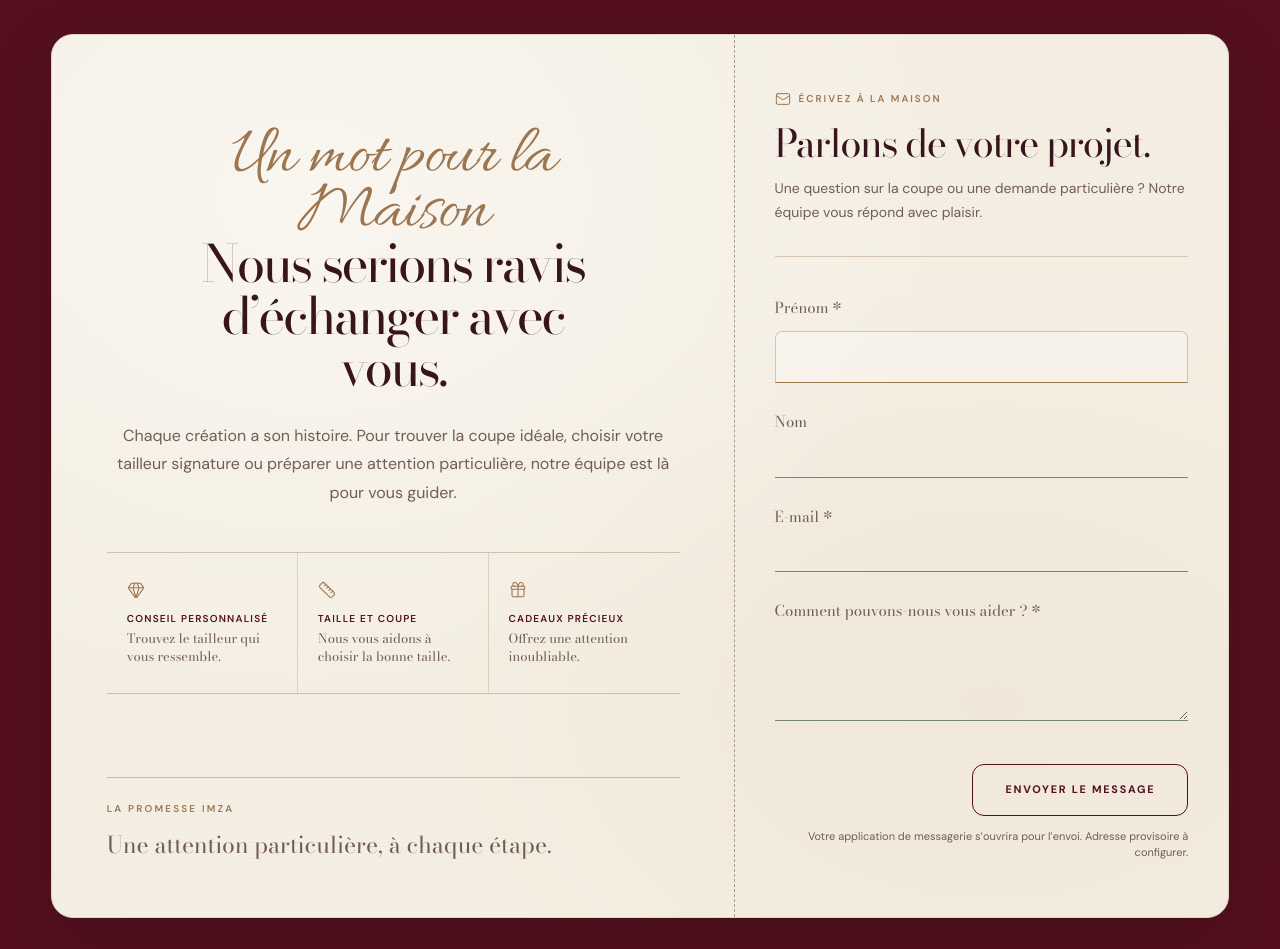
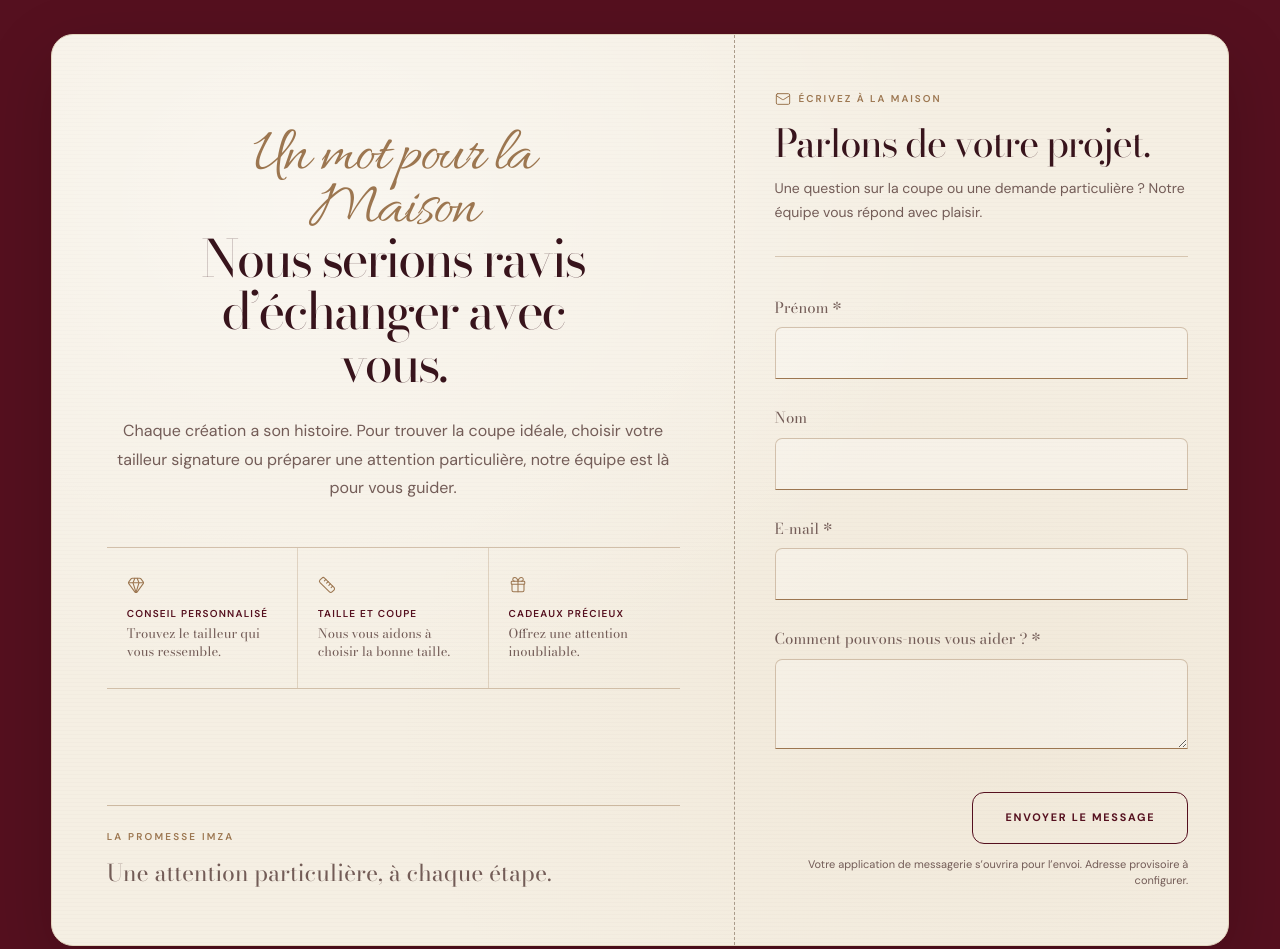
Before and after one commit to Hicham2115/Imza, a Next.js app: page / in a window 1280 px wide. Shown: the part 5520-6469 px from the top of the page. Built offline with nearby package versions, Linux system fonts and the light colour scheme.

Commit message:
your message

```diff
--- a/app/globals.css
+++ b/app/globals.css
@@ -83,16 +83,6 @@ body {
 
 .contact-script {
   font-family: var(--font-script), "Apple Chancery", cursive;
-}
-
-.contact-first-name {
-  height: 3.25rem;
-  margin-top: 0.75rem;
-  border: 1px solid rgb(156 118 80 / 38%);
-  border-bottom-color: #9c7650;
-  border-radius: 0.45rem 0.45rem 0 0;
-  padding-inline: 0.85rem;
-  background: rgb(255 255 255 / 28%);
 }
 
 .contact-stamps {
--- a/components/contact.tsx
+++ b/components/contact.tsx
@@ -22,7 +22,7 @@ const contactTopics = [
 ];
 
 const fieldClassName =
-  "mt-2 h-9 w-full border-0 border-b border-[#788478] bg-transparent px-0 font-sans text-base text-[#38141c] outline-none placeholder:text-transparent";
+  "contact-form-field mt-2 h-[3.25rem] w-full rounded-t-[0.45rem] border border-[#9c7650]/40 border-b-[#9c7650] bg-white/25 px-[0.85rem] font-sans text-base text-[#38141c] outline-none placeholder:text-transparent";
 
 export default function Contact() {
   const [submitted, setSubmitted] = useState(false);
@@ -59,8 +59,8 @@ export default function Contact() {
         className="contact-paper mx-auto grid max-w-[1480px] overflow-hidden rounded-[22px] border border-[#e2d5bf] text-primary shadow-[0_24px_70px_rgba(0,0,0,0.18)] lg:grid-cols-[1.16fr_0.84fr]"
       >
         <div className="flex flex-col px-7 py-10 sm:px-12 sm:py-12 lg:min-h-[820px] lg:justify-between lg:px-[8%] lg:py-14">
-          <div className="mx-auto max-w-[760px] text-center lg:mt-10">
-            <p className="contact-script relative z-10 text-[clamp(3.3rem,5.5vw,5.6rem)] leading-[0.78] tracking-[-0.02em] text-[#9c7650]">
+          <div className="mx-auto w-full max-w-[900px] text-center lg:mt-10">
+            <p className="contact-script relative z-10 mx-auto max-w-[12ch] text-[clamp(3.1rem,5vw,5rem)] leading-[0.82] tracking-[-0.035em] text-[#9c7650]">
               Un mot pour la<br />Maison
             </p>
             <h2
@@ -131,7 +131,7 @@ export default function Contact() {
               <label className="block font-serif text-[15px] text-[#735c57]" htmlFor="firstName">
                 Prénom <span aria-hidden="true">*</span>
               </label>
-              <input autoComplete="given-name" className={`${fieldClassName} contact-first-name`} id="firstName" maxLength={80} name="firstName" required />
+              <input autoComplete="given-name" className={fieldClassName} id="firstName" maxLength={80} name="firstName" required />
             </div>
             <div>
               <label className="block font-serif text-[15px] text-[#735c57]" htmlFor="lastName">
@@ -149,7 +149,7 @@ export default function Contact() {
               <label className="block font-serif text-[15px] text-[#735c57]" htmlFor="message">
                 Comment pouvons-nous vous aider ? <span aria-hidden="true">*</span>
               </label>
-              <textarea className="contact-message-field mt-2 min-h-[90px] w-full resize-y border-0 border-b border-[#788478] bg-transparent px-0 pt-2 font-sans text-base text-[#38141c] outline-none" id="message" maxLength={1200} name="message" required rows={2} />
+              <textarea className="contact-form-field mt-2 min-h-[90px] w-full resize-y rounded-t-[0.45rem] border border-[#9c7650]/40 border-b-[#9c7650] bg-white/25 px-[0.85rem] py-3 font-sans text-base text-[#38141c] outline-none" id="message" maxLength={1200} name="message" required rows={2} />
             </div>
             <div className="flex flex-col gap-3 pt-2 sm:items-end">
               <button className="inline-flex h-[52px] items-center justify-center self-end rounded-[12px] border border-[#55101f] bg-transparent px-8 text-[0.68rem] font-bold uppercase tracking-[0.16em] text-[#55101f] transition-colors hover:bg-[#55101f] hover:text-[#f6efe6] focus-visible:outline-2 focus-visible:outline-offset-4 focus-visible:outline-[#9c7650]" type="submit">
```
